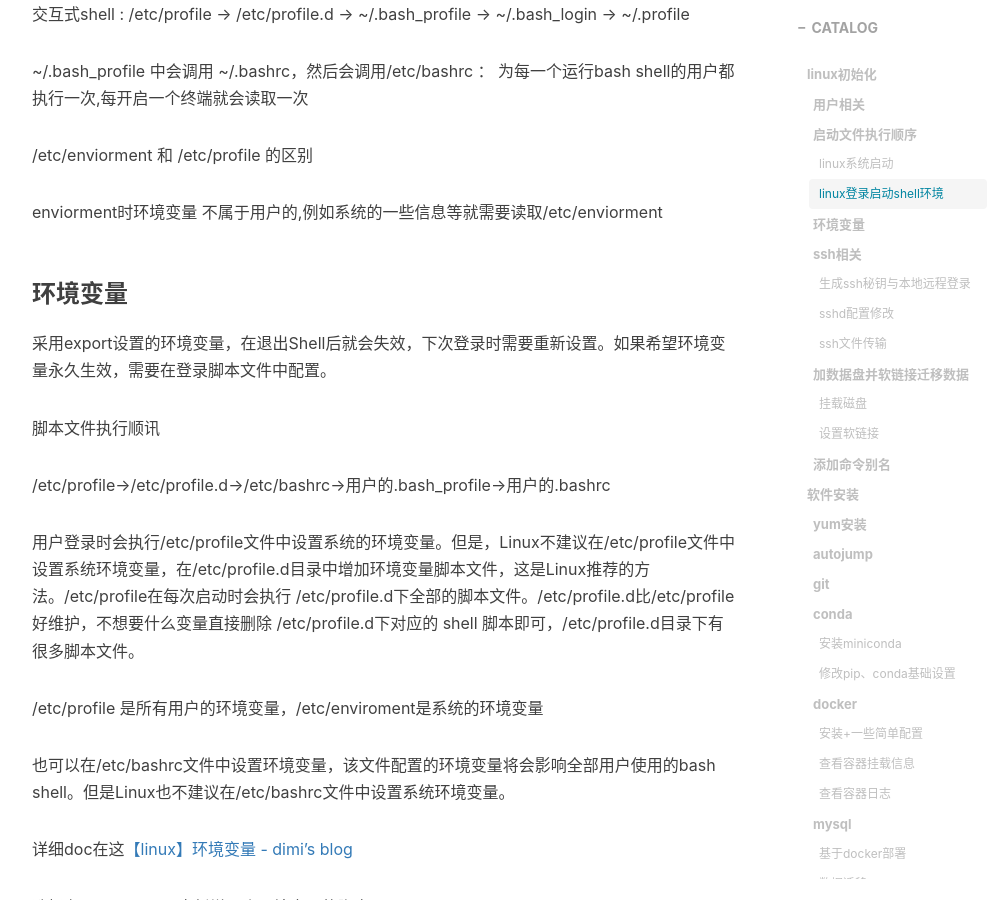
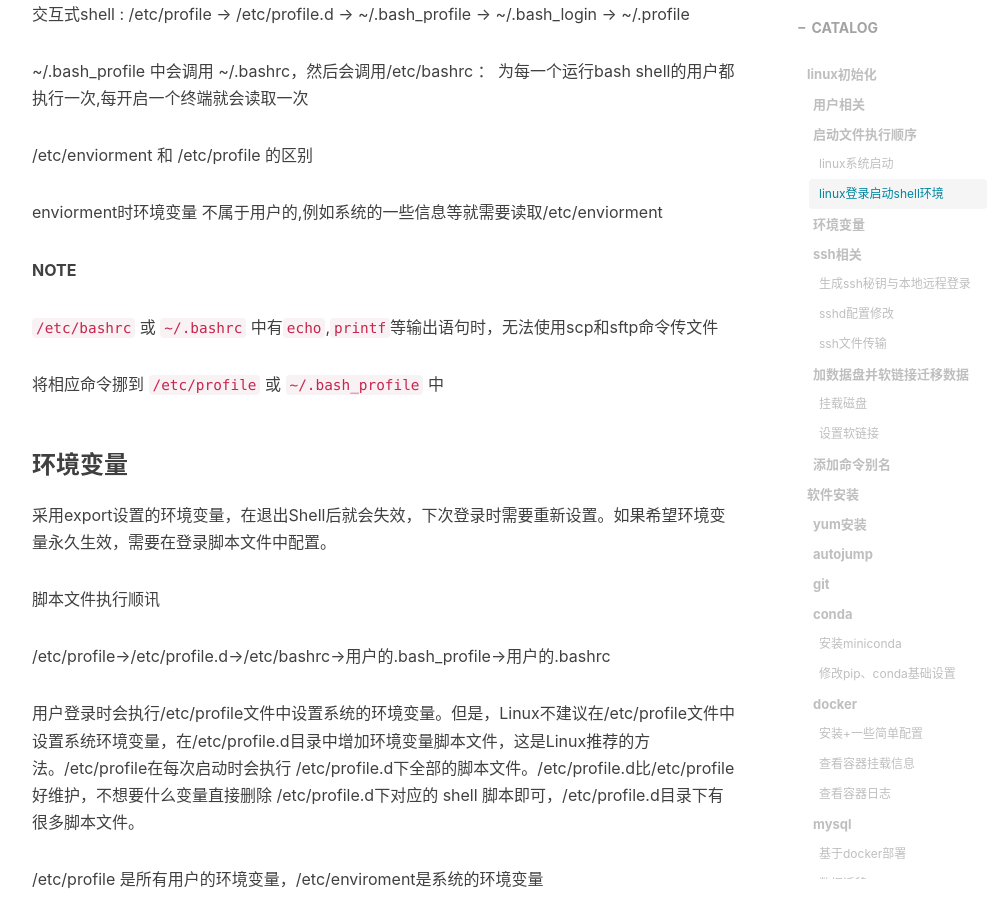
Before and after one commit to dimi-liu/dimi-liu.github.io, a Jekyll site: the page built from _posts/coding/tool/2023-12-16-linux配置.markdown, in a window 1280 px wide and 900 px high, scrolled down 2183 px. Shown: the whole window, without its empty margins (233-1234 px from the left). Built offline with Jekyll 4.4.1, drawn with Linux system fonts in a browser that asks for light colours; nearby versions of some CDN libraries; comment, search, counter and statistics services are not loaded.

Commit message:
2024-06-02 添加scp遇到的坑

```diff
--- a/_posts/coding/tool/2023-12-16-linux配置.markdown
+++ b/_posts/coding/tool/2023-12-16-linux配置.markdown
@@ -73,6 +73,12 @@ opr ALL=(ALL) NOPASSWD: /usr/bin/su
 /etc/enviorment 和 /etc/profile 的区别
 
 enviorment时环境变量 不属于用户的,例如系统的一些信息等就需要读取/etc/enviorment
+
+**NOTE**
+
+`/etc/bashrc` 或 `~/.bashrc` 中有`echo`,`printf`等输出语句时，无法使用scp和sftp命令传文件
+
+将相应命令挪到 `/etc/profile` 或 `~/.bash_profile` 中
 
 ### 环境变量
 
```
